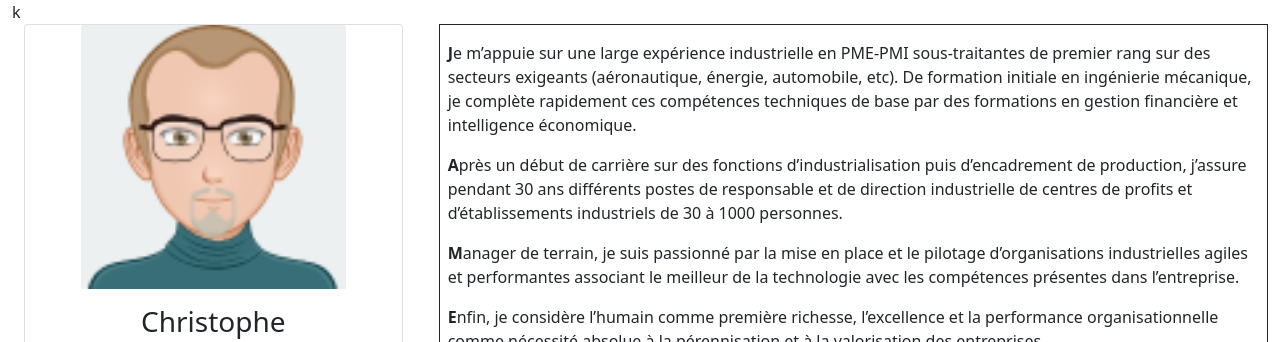
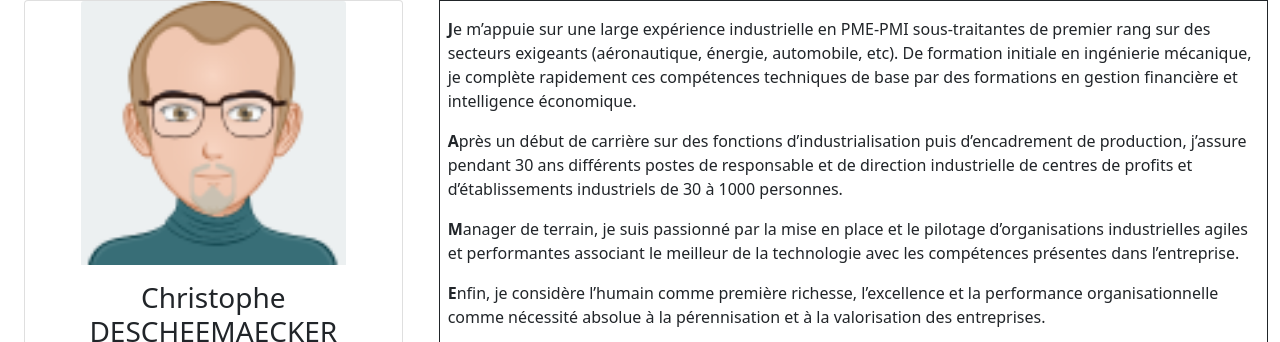
Before and after one commit to auloma1/CVWEB, a plain HTML site: page index.html in a window 1280 px wide. Shown: the top 342 px of the page. Drawn offline with nearby package versions, Linux system fonts and the light colour scheme.

Commit message:
Update index.html

```diff
--- a/index.html
+++ b/index.html
@@ -9,7 +9,6 @@
 </head>
 <body>
     <div class="container-fluid">
-        k
         <div class="row">
             <section class="container col-4">
                 <div class="container col-12">
```
